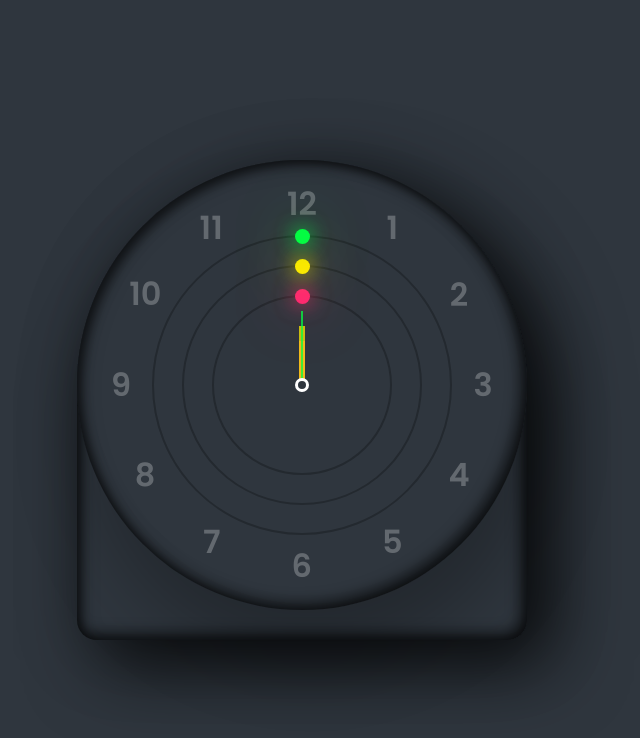
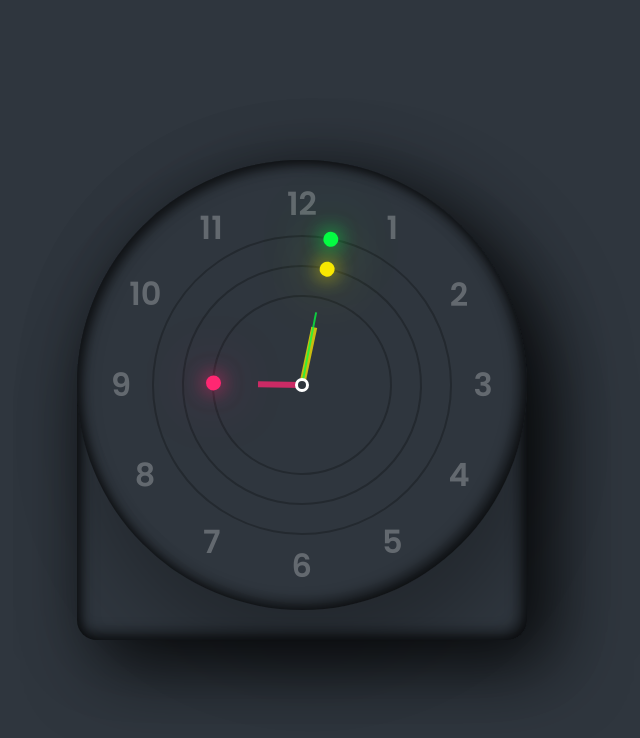
Before and after one commit to Maximo4ever/Analog-and-Digital-Clock, a plain HTML site: page index.html in a window 1280 px wide. Shown: the whole page, without its empty margins (338-978 px from the left). Drawn offline with Linux system fonts and the light colour scheme.

Commit message:
Agrega la funcionalidad del reloj analogico

```diff
--- /dev/null
+++ b/app.js
@@ -0,0 +1,14 @@
+const $hoursEl = document.getElementById("hours");
+const $minutesEl = document.getElementById("minutes");
+const $secondsEl = document.getElementById("seconds");
+
+setInterval(() => {
+  const day = new Date();
+  const hours = day.getHours() * 30;
+  const minutes = day.getMinutes();
+  const seconds = day.getSeconds();
+
+  $hoursEl.style.transform = `rotateZ(${hours+(minutes/12)}deg)`;
+  $minutesEl.style.transform = `rotateZ(${minutes}deg)`
+  $secondsEl.style.transform = `rotateZ(${seconds}deg)`
+}, 1000);
--- a/index.html
+++ b/index.html
@@ -13,9 +13,15 @@
 <body>
   <main class="container">
     <div class="clock">
-      <div class="circle" style="--crl: #04fc42"><i></i></div>
-      <div class="circle circle--2" style="--crl: #fee800"><i></i></div>
-      <div class="circle circle--3" style="--crl: #ff2772"><i></i></div>
+      <div class="circle" style="--crl: #04fc42" id="seconds">
+        <i></i>
+      </div>
+      <div class="circle circle--2" style="--crl: #fee800" id="minutes">
+        <i></i>
+      </div>
+      <div class="circle circle--3" style="--crl: #ff2772" id="hours">
+        <i></i>
+      </div>
       <span style="--i:1;"><b>1</b></span>
       <span style="--i:2;"><b>2</b></span>
       <span style="--i:3;"><b>3</b></span>
@@ -30,5 +36,7 @@
       <span style="--i:12;"><b>12</b></span>
     </div>
   </main>
+
+  <script src="./app.js"></script>
 </body>
 </html>
```
